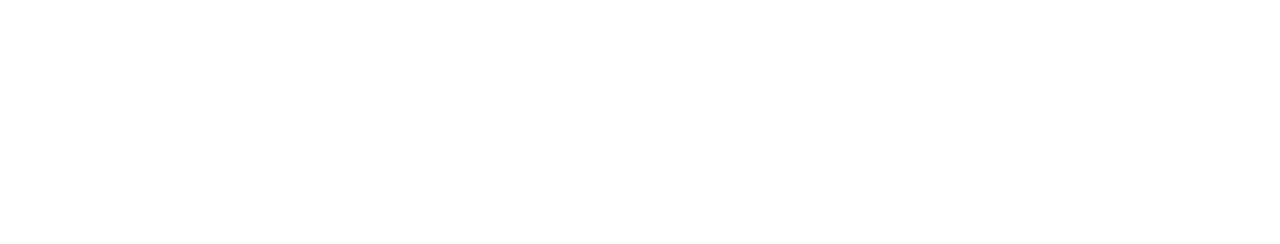
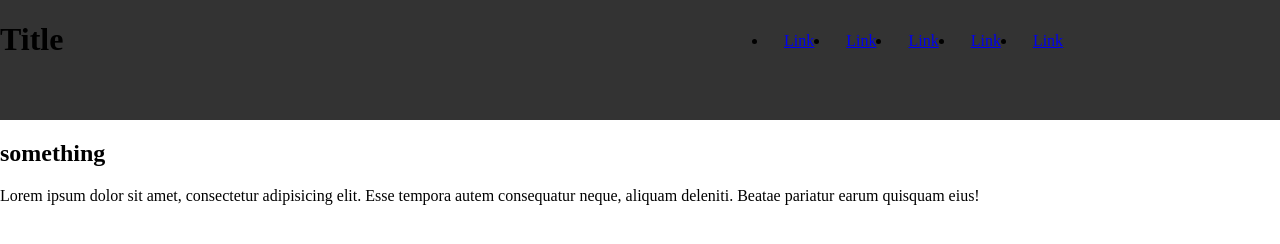
Before and after one commit to TheHuns/more-sass-practice, a website: page index.html in a window 1280 px wide. Drawn offline with Linux system fonts and the light colour scheme.

Commit message:
first major update, established workspace

```diff
--- a/index.html
+++ b/index.html
@@ -1 +1,42 @@
-<html></html>
+<!DOCTYPE html>
+<html lang="en">
+  <head>
+    <meta charset="UTF-8" />
+    <meta name="viewport" content="width=device-width, initial-scale=1.0" />
+    <meta http-equiv="X-UA-Compatible" content="ie=edge" />
+    <link rel="stylesheet" href="css/main.css" />
+    <title>Document</title>
+  </head>
+  <body>
+    <header>
+      <h1>Title</h1>
+      <ul>
+        <li><a href="#">Link</a></li>
+        <li><a href="#">Link</a></li>
+        <li><a href="#">Link</a></li>
+        <li><a href="#">Link</a></li>
+        <li><a href="#">Link</a></li>
+      </ul>
+    </header>
+
+    <main>
+      <section>
+        <div class="showcase">
+          <div class="bg-img"></div>
+          <div class="showcase-text">
+            <div class="inner-text">
+              <h2>something</h2>
+              <p>
+                Lorem ipsum dolor sit amet, consectetur adipisicing elit. Esse
+                tempora autem consequatur neque, aliquam deleniti. Beatae
+                pariatur earum quisquam eius!
+              </p>
+            </div>
+          </div>
+        </div>
+      </section>
+
+      <section></section>
+    </main>
+  </body>
+</html>
--- /dev/null
+++ b/scss/main.scss
@@ -0,0 +1,21 @@
+body {
+  margin: 0;
+  padding: 0;
+}
+
+header {
+  background: #333;
+  height: 15vh;
+  display: flex;
+
+  ul {
+    display: flex;
+    width: 40%;
+    justify-self: flex-end;
+    margin-left: auto;
+
+    li {
+      padding: 1rem;
+    }
+  }
+}
```
Also changed, not shown: package.json (added, +22 -0 lines), css/main.css (added), 1 other file.
